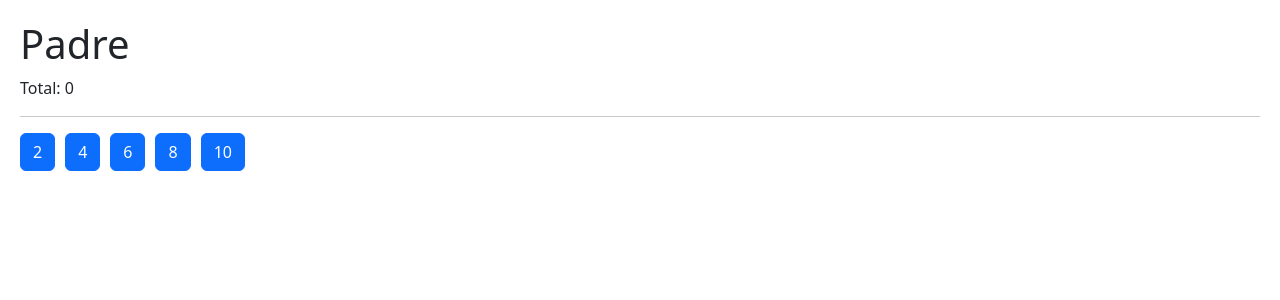
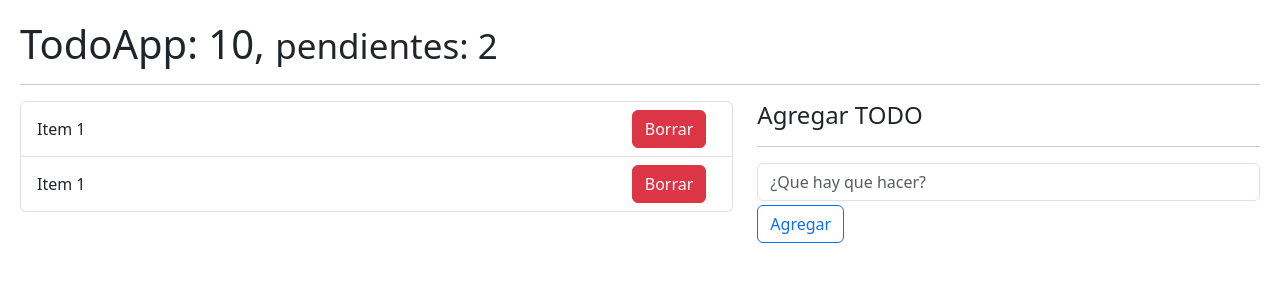
Before and after one commit to alvarosantiagolopez/hook-app, a React (Vite) app: page / in a window 1280 px wide. Shown: the top 300 px of the page. Built offline with nearby package versions, Linux system fonts and the light colour scheme.

Commit message:
useReducer

```diff
--- /dev/null
+++ b/src/08-useReducer/TodoApp.jsx
@@ -0,0 +1,66 @@
+import { useReducer } from "react"
+import { todoReducer } from "./todoReducer"
+
+export const TodoApp = () => {
+
+    const initialState = [
+        {
+            id: new Date().getTime(),
+            description: 'Recolectar la piedra del alma',
+            done: false,
+        },
+
+        {
+            id: new Date().getTime() * 3,
+            description: 'Recolectar la piedra del alma',
+            done: false,
+        },
+    ]
+
+    const [todos, dispatch] = useReducer(todoReducer, initialState)
+
+    return (
+        <>
+            <h1>TodoApp: 10, <small>pendientes: 2</small></h1>
+            <hr />
+
+            <div className="row">
+                <div className="col-7">
+                    <ul className="list-group">
+
+                        {
+                            todos.map(todo => (
+                                <li key={todo.id} className="list-group-item d-flex justify-content-between">
+                                    <span className="align-self-center">Item 1</span>
+                                    <button className="btn btn-danger">Borrar</button>
+                                </li>
+                            ))
+                        }
+                    </ul>
+                </div>
+
+                <div className="col-5">
+                    <h4> Agregar TODO</h4>
+                    <hr />
+                    <form>
+                        <input
+                            type="text"
+                            placeholder="¿Que hay que hacer?"
+                            className="form-control"
+                        />
+                        <button
+                            type="submit"
+                            className="btn btn-outline-primary mt-1"
+                        >
+                            Agregar
+                        </button>
+
+                    </form>
+                </div>
+
+            </div>
+
+
+        </>
+    )
+}
--- /dev/null
+++ b/src/08-useReducer/intro-reducer.js
@@ -0,0 +1,33 @@
+
+
+const initialState = [{
+    id: 1,
+    todo: 'Recolectar la piedra del Alma',
+    done: false,
+}];
+
+
+const todoReducer = (state = initialState, action = {}) => {
+
+    if (action.type === '[TODO add todo]') {
+        return [...state, action.payload]
+    }
+
+    return state;
+}
+
+
+let todos = todoReducer();
+
+const newTodo = {
+    id: 2,
+    todo: 'Recolectar la piedra del poder',
+    done: false,
+}
+
+const addTodoAction = {
+    type: '[TODO add todo]',
+    payload: newTodo,
+}
+
+todos = todoReducer(todos, addTodoAction);
--- /dev/null
+++ b/src/08-useReducer/todoReducer.js
@@ -0,0 +1,10 @@
+
+export const todoReducer = (initialState = [], action) => {
+
+    switch (action.type) {
+        case 'ABC':
+            throw new Error('Action.type = ABC no esta implementada')
+        default:
+            return initialState;
+    }
+}
--- a/src/main.jsx
+++ b/src/main.jsx
@@ -12,12 +12,15 @@
 //import { Memorize } from './06-memos/Memorize';
 //import { MemoHook } from './06-memos/MemoHook';
 //import { CallbackHook } from './06-memos/CallbackHook';
-import { Padre } from './07-tarea-memo/Padre';
+//import { Padre } from './07-tarea-memo/Padre';
+//import './08-useReducer/intro-reducer';
+import { TodoApp } from './08-useReducer/TodoApp';
+
 
 import './index.css'
 
 ReactDOM.createRoot(document.getElementById('root')).render(
-  <React.StrictMode>
-    <Padre />
-  </React.StrictMode>
+    //<React.StrictMode>
+    <TodoApp />
+    // </React.StrictMode>
 )
```
